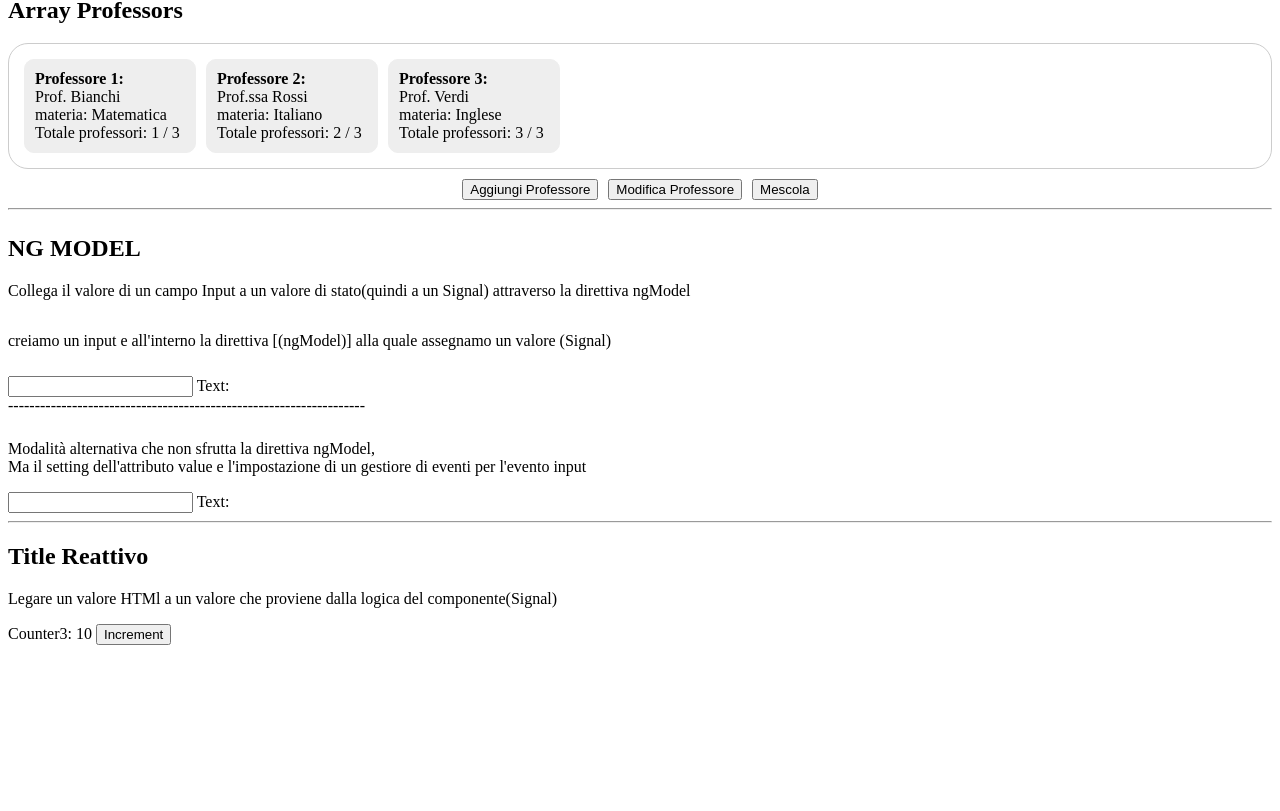
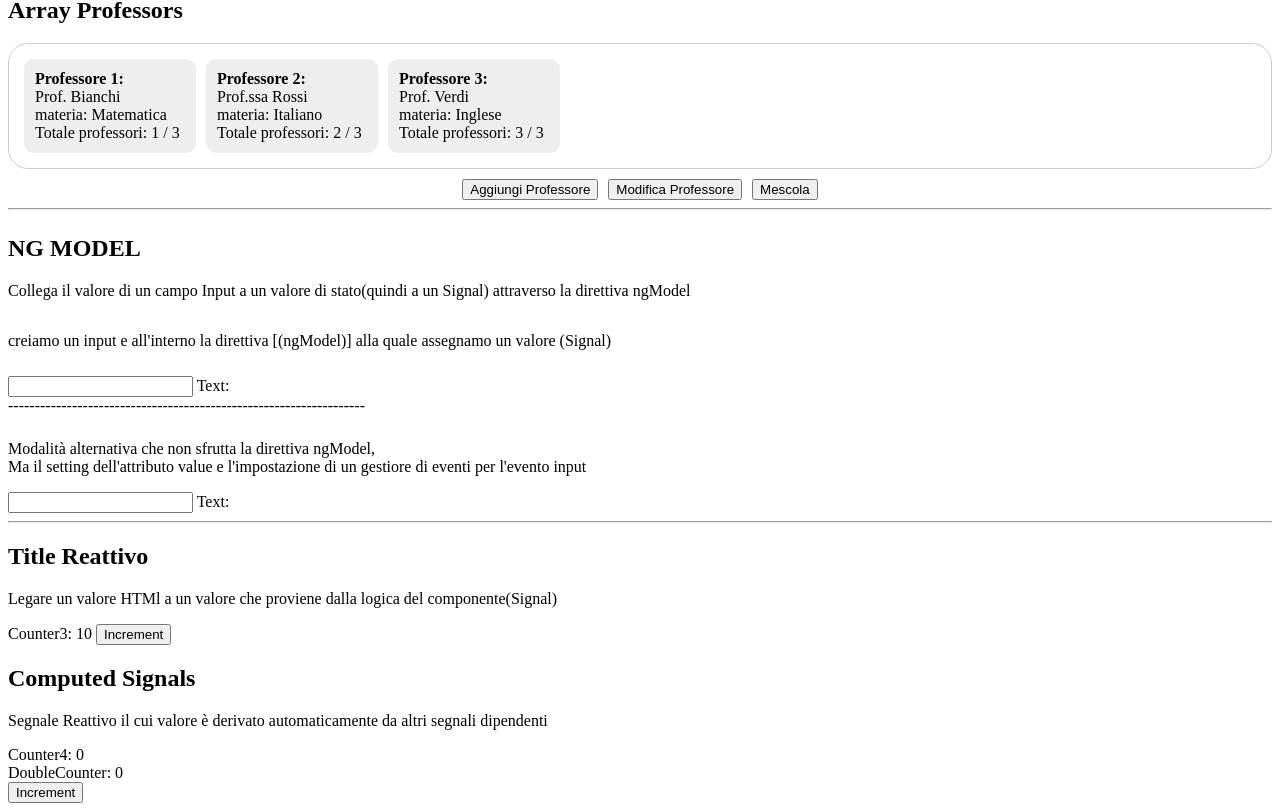
Before and after one commit to DylanBlanco/learn_angular, an Angular app: page / in a window 1280 px wide. Shown: the part 416-1227 px from the top of the page. Before the commit the page ends 1069 px from the top, so only its background shows below. Built offline with nearby package versions, Linux system fonts and the light colour scheme.

Commit message:
Comnputed Siganls

```diff
--- a/src/app/app.component.html
+++ b/src/app/app.component.html
@@ -141,4 +141,15 @@
             <button (click)=incrCounter3()>Increment</button>
         </div>
     </section>
+
+    <section>
+        <h2>Computed Signals</h2>
+        <p>Segnale Reattivo il cui valore è derivato automaticamente da altri segnali dipendenti</p>
+
+        <div [title]="'Counter: ' + counter4()">  <!--  Title reattivo (stringa + valore del signal) -->
+            Counter4: {{ counter4() }}
+            <div>DoubleCounter: {{ doubleCounter() }}</div>
+            <button (click)=incrCounter4()>Increment</button>
+        </div>
+    </section>
 </section>
--- a/src/app/app.component.ts
+++ b/src/app/app.component.ts
@@ -1,4 +1,4 @@
-import { Component, signal } from '@angular/core';
+import { Component, signal, computed } from '@angular/core';
 import { FormsModule } from '@angular/forms';
 import { RouterOutlet } from '@angular/router';
 import { sign } from 'node:crypto';
@@ -93,4 +93,13 @@ export class AppComponent {
     incrCounter3() {
         this.counter3.update(v => v + 1);
     }
+
+    //  --------------------------------------------------------------------
+
+    counter4 = signal(0)
+    doubleCounter = computed(() => this.counter4() * 2)
+
+    incrCounter4() {
+        this.counter4.update(v => v + 1);
+    }
 }
```
